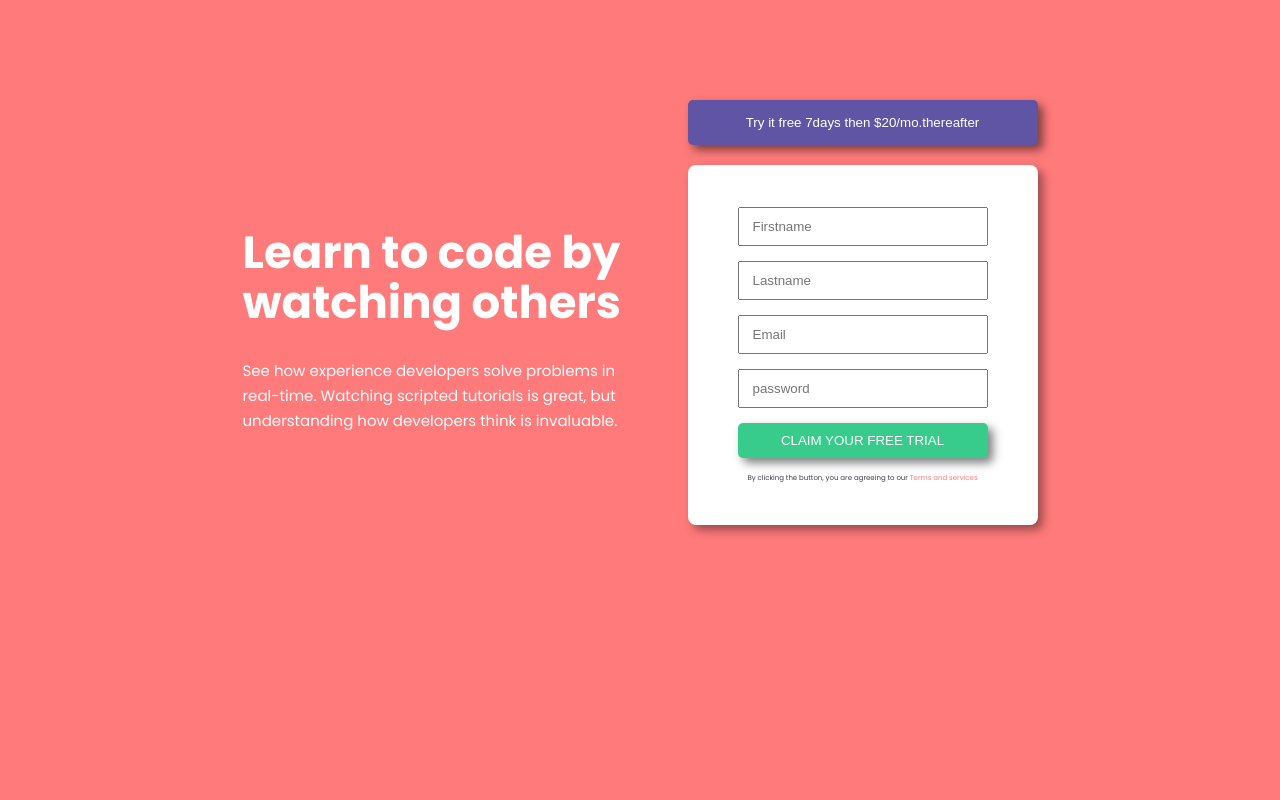
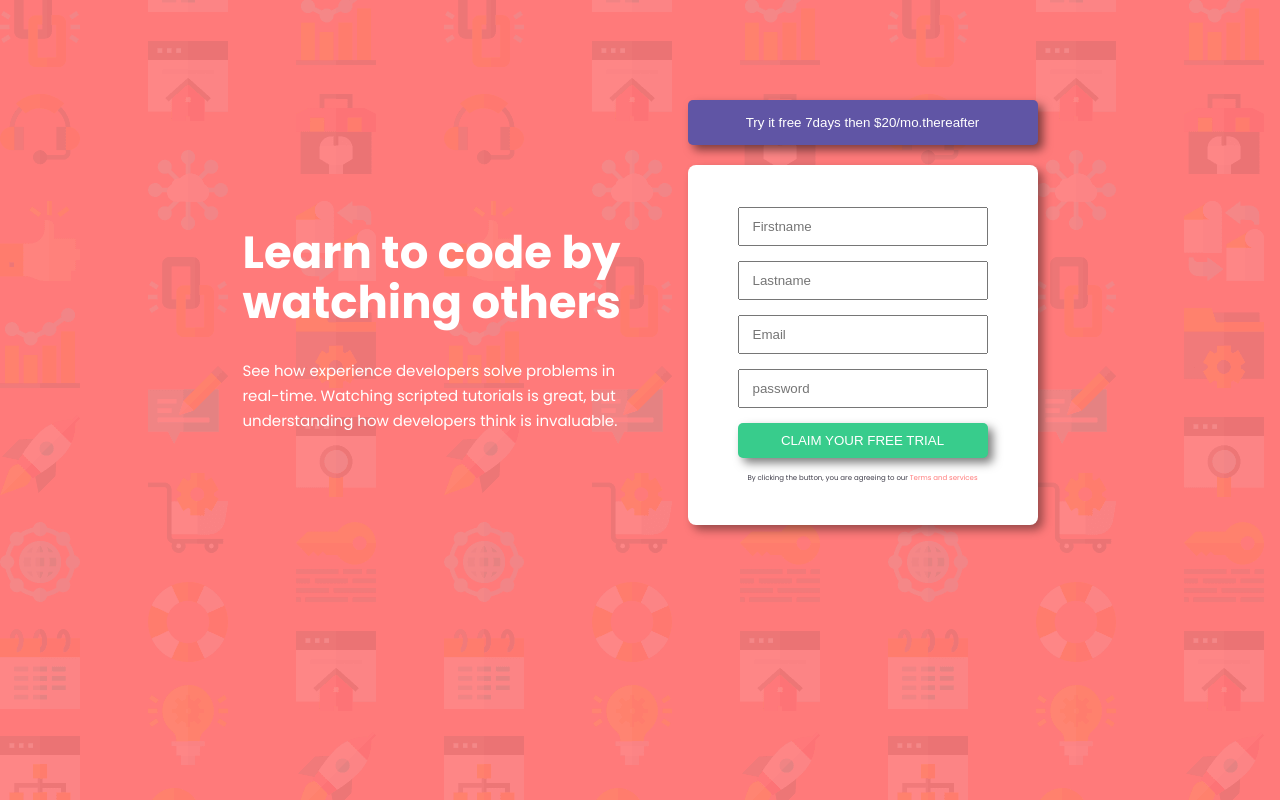
Before and after one commit to Elowon/Responsiveness-and-Media-Queries, a plain HTML site: page index.html in a window 1280 px wide. Drawn offline with Linux system fonts and the light colour scheme.

Commit message:
Update index.html

```diff
--- a/index.html
+++ b/index.html
@@ -8,12 +8,12 @@
     <link rel="preconnect" href="https://fonts.googleapis.com">
 <link rel="preconnect" href="https://fonts.gstatic.com" crossorigin>
 <link href="https://fonts.googleapis.com/css2?family=Big+Shoulders+Display:wght@700&family=Lexend+Deca:wght@200;300;400;500&family=Poppins:wght@400;500;600;700&display=swap" rel="stylesheet">
-<link rel="icon" type="image/x-icon" href="/new/favicon-32x32.png">
+<link rel="icon" type="image/x-icon" href="favicon-32x32.png">
 </head>
 <style>
 
     body {
-        background-image: url(/new/bg-intro-desktop.png);
+        background-image: url(bg-intro-desktop.png);
         background-color:hsl(0, 100%, 74%) ;
 
 
```
